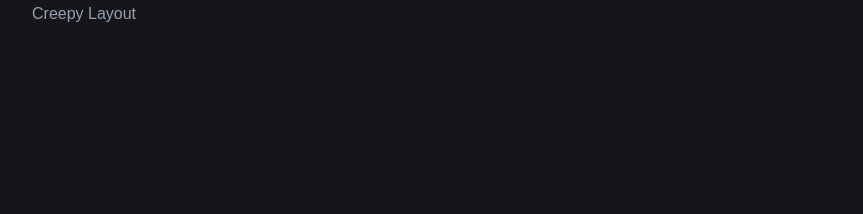
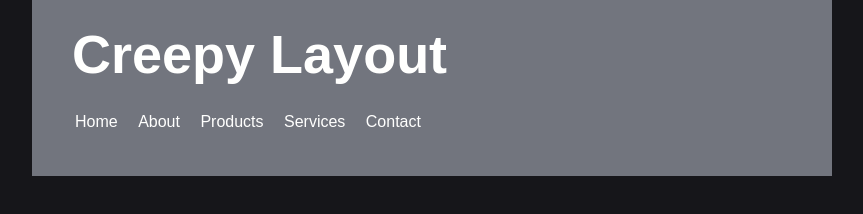
Before and after one commit to hsymari/creep, a plain HTML site: page index.html in a window 1280 px wide. Shown: the whole page, without its empty margins (208-1071 px from the left). Drawn offline with Linux system fonts and the light colour scheme.

Commit message:
Finisihing header

```diff
--- a/index.html
+++ b/index.html
@@ -11,6 +11,13 @@
     <div class="container">
         <div class="header">
             <h1 class="judul">Creepy Layout</h1>
+            <ul>
+                <li><a href="#">Home</a></li>
+                <li><a href="#">About</a></li>
+                <li><a href="#">Products</a></li>
+                <li><a href="#">Services</a></li>
+                <li><a href="#">Contact</a></li>
+            </ul>
         </div>
     </div>
 
--- a/style.css
+++ b/style.css
@@ -51,11 +51,38 @@ table {
 body {
     font: 16px/28px 'Montserrat', arial, sans-serif;
     background-color: #16161a;
-    color: #94a1b2;
+    color: #fffffe;
 }
 
 
 .container {
     width: 800px;
     margin: auto;
+    background-color: #72757e;
 }
+
+.header {
+    padding: 40px;
+}
+
+.header .judul {
+    font-size: 54px;
+    font-weight: bold;
+}
+
+.header ul li {
+    display: inline-block;
+    margin-top: 40px;
+    margin-right: 10px;
+}
+
+.header a {
+    text-decoration: none;
+    color: #fffffe;
+    padding: 3px;
+}
+
+.header a:hover {
+    background-color: #16161a;
+    color: #fffffe;
+}
```
